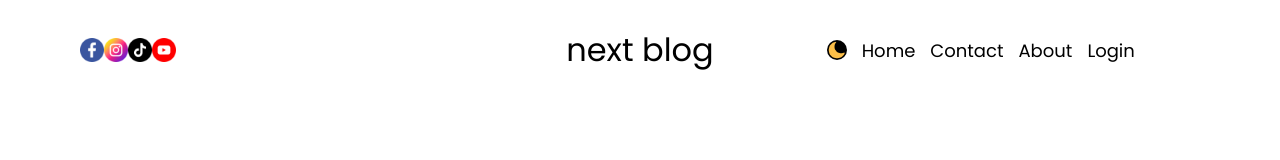
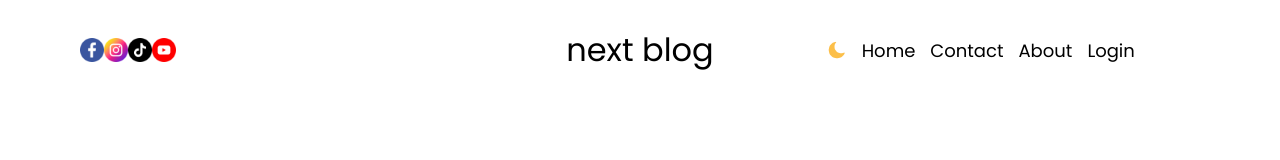
Before and after one commit to FREDVUNI/next-blog, a Next.js app: page / in a window 1280 px wide. Shown: the top 160 px of the page. Built offline with nearby package versions, Linux system fonts and the light colour scheme.

Commit message:
chore: remove comments

```diff
--- a/src/components/themeToggle/theme.toggle.module.css
+++ b/src/components/themeToggle/theme.toggle.module.css
@@ -8,7 +8,7 @@
   cursor: pointer;
   display: flex;
   align-items: center;
-  background-color: black;
+  /* background-color: black; */
   border-radius: 50%;
 }
 .container .sun {
@@ -17,6 +17,5 @@
   cursor: pointer;
   display: flex;
   align-items: center;
-  background-color: black;
   border-radius: 50%;
 }
```
